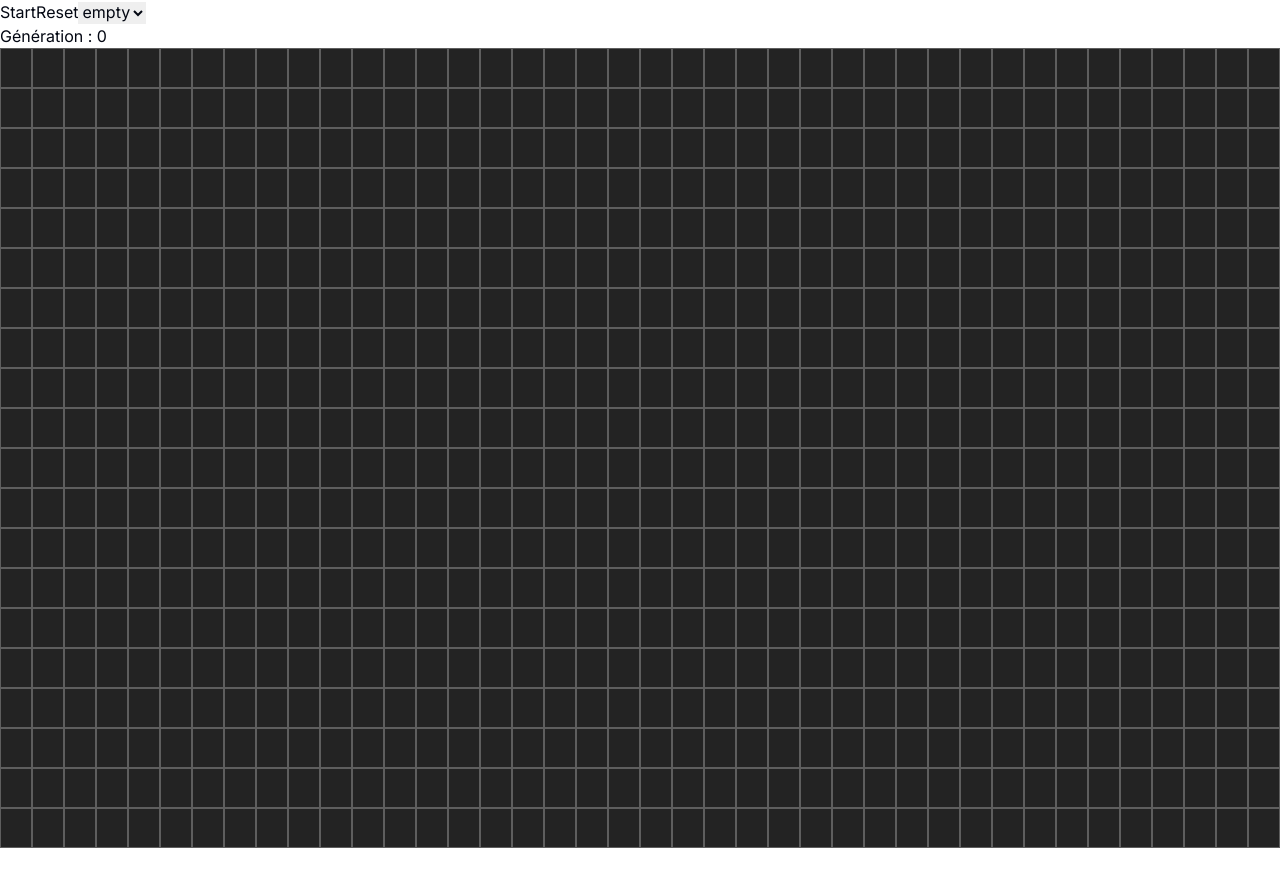
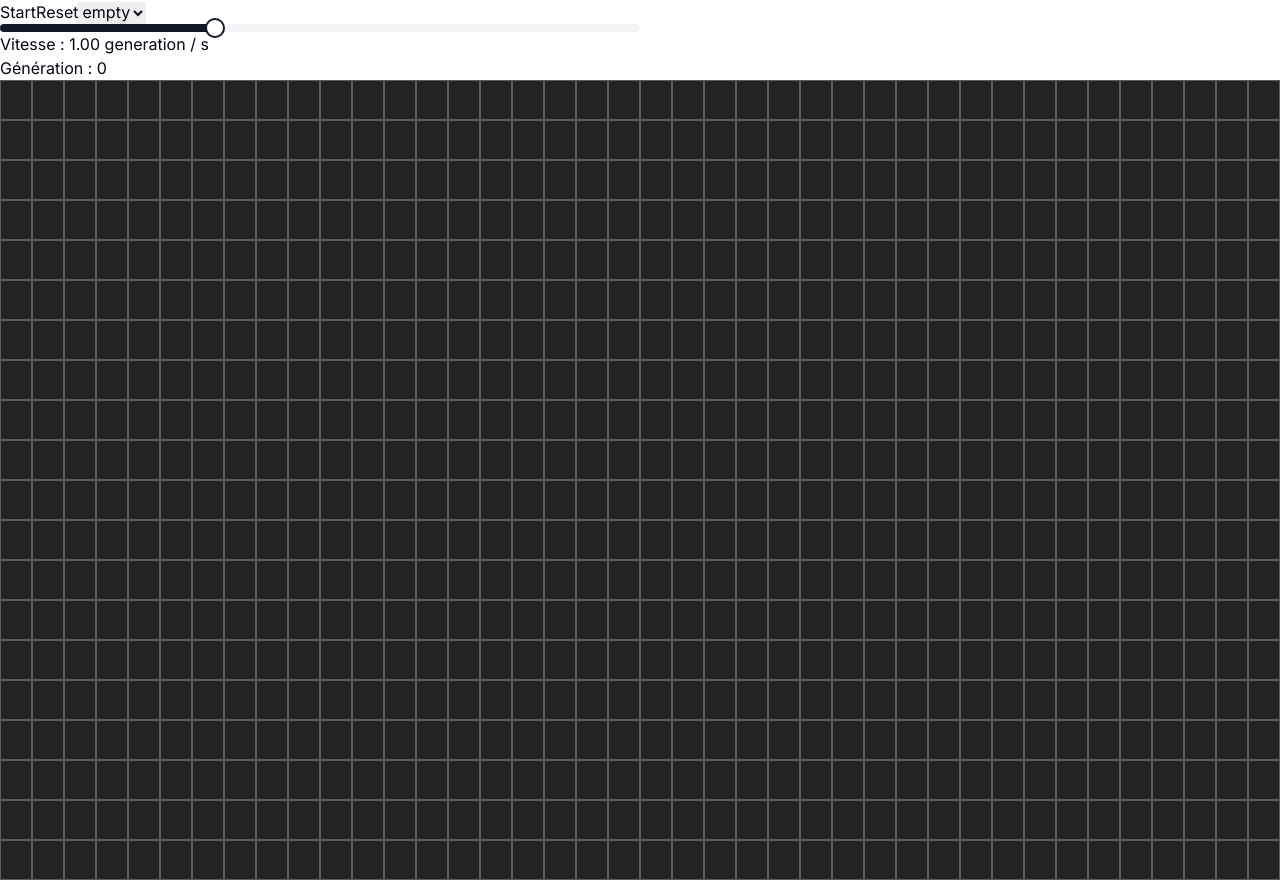
Before and after one commit to mth-bou/the-game-of-life, a Next.js app: page / in a window 1280 px wide. Before the commit the page ends 848 px from the top, so only its background shows below. Built offline with nearby package versions, Linux system fonts and the light colour scheme.

Commit message:
feature: add slider to manage simulation speed

```diff
--- a/package.json
+++ b/package.json
@@ -9,6 +9,7 @@
     "lint": "next lint"
   },
   "dependencies": {
+    "@radix-ui/react-slider": "^1.1.2",
     "class-variance-authority": "^0.7.0",
     "clsx": "^2.1.1",
     "lucide-react": "^0.376.0",
--- a/src/app/page.tsx
+++ b/src/app/page.tsx
@@ -3,6 +3,7 @@
 import React, {useState, useEffect, useCallback} from "react";
 import "./../../public/app.css";
 import Grid from "@/components/Grid";
+import SetSimulationSpeedSlider from "@/components/SetSimulationSpeedSlider";
 
 interface Pattern {
     [key: string]: boolean[][];
@@ -32,8 +33,17 @@
     // Exemple initial de grille
     const [currentGrid, setCurrentGrid] = useState<boolean[][]>(patterns.empty);
     const [running, setRunning] = useState<boolean>(false);
-    const [intervalMs, setIntervalMs] = useState<number>(100);
+    const [intervalMs, setIntervalMs] = useState<number>(1000);
     const [generationCount, setGenerationCount] = useState<number>(0);
+
+    // Calcul de générations par seconde
+    const generationsPerSecond = 1000 / intervalMs;
+
+    const handleChangeSpeed = (values: number[]) => {
+        const value = values[0];
+        const newIntervalMs = 2000 - 19 * value;
+        setIntervalMs(newIntervalMs);
+    };
 
     const toggleCellState = (row: number, col: number) => {
 
@@ -102,10 +112,10 @@
     useEffect(() => {
         let timerId: NodeJS.Timeout;
         if (running) {
-            timerId = setTimeout(computeNextGrid, intervalMs);
+            timerId = setInterval(computeNextGrid, intervalMs);
         }
-        return () => clearTimeout(timerId);
-    }, [running, intervalMs, currentGrid, computeNextGrid]);
+        return () => clearInterval(timerId);
+    }, [running, intervalMs, computeNextGrid]);
 
     const handleSelectPattern = (patternKey: string) => {
         const pattern = patterns[patternKey];
@@ -145,6 +155,8 @@
                     <option key={key} value={key}>{key}</option>
                 ))}
             </select>
+            <SetSimulationSpeedSlider onValueChange={handleChangeSpeed} />
+            <div>Vitesse : {generationsPerSecond.toFixed(2)} generation / s</div>
             <div>Génération : {generationCount}</div>
             <Grid grid={currentGrid} toggleCellState={toggleCellState} />
         </div>
--- /dev/null
+++ b/src/components/SetSimulationSpeedSlider.tsx
@@ -0,0 +1,28 @@
+import React, {ChangeEvent} from 'react';
+import {cn} from "@/lib/utils";
+import { Slider as BaseSlider } from "@/components/ui/slider";
+
+type SliderProps = React.ComponentProps<typeof BaseSlider>
+
+interface SetSimulationSpeedSliderProps extends SliderProps {
+    onValueChange: (value: number[]) => void;
+}
+
+const SetSimulationSpeedSlider = ({ onValueChange, className, ...props }: SetSimulationSpeedSliderProps) => {
+
+    const handleChange = (value: number[]) => {
+        onValueChange(value);
+    };
+
+    return (
+        <BaseSlider
+            defaultValue={[33]}
+            max={100} step={1}
+            onValueChange={handleChange}
+            className={cn("w-[50%]", className)}
+            {...props}
+        />
+    );
+};
+
+export default SetSimulationSpeedSlider;
--- /dev/null
+++ b/src/components/ui/slider.tsx
@@ -0,0 +1,28 @@
+"use client"
+
+import * as React from "react"
+import * as SliderPrimitive from "@radix-ui/react-slider"
+
+import { cn } from "@/lib/utils"
+
+const Slider = React.forwardRef<
+  React.ElementRef<typeof SliderPrimitive.Root>,
+  React.ComponentPropsWithoutRef<typeof SliderPrimitive.Root>
+>(({ className, ...props }, ref) => (
+  <SliderPrimitive.Root
+    ref={ref}
+    className={cn(
+      "relative flex w-full touch-none select-none items-center",
+      className
+    )}
+    {...props}
+  >
+    <SliderPrimitive.Track className="relative h-2 w-full grow overflow-hidden rounded-full bg-secondary">
+      <SliderPrimitive.Range className="absolute h-full bg-primary" />
+    </SliderPrimitive.Track>
+    <SliderPrimitive.Thumb className="block h-5 w-5 rounded-full border-2 border-primary bg-background ring-offset-background transition-colors focus-visible:outline-none focus-visible:ring-2 focus-visible:ring-ring focus-visible:ring-offset-2 disabled:pointer-events-none disabled:opacity-50" />
+  </SliderPrimitive.Root>
+))
+Slider.displayName = SliderPrimitive.Root.displayName
+
+export { Slider }
```
Also changed, not shown: 1 other file (tests, documents, lock files or other folders).
